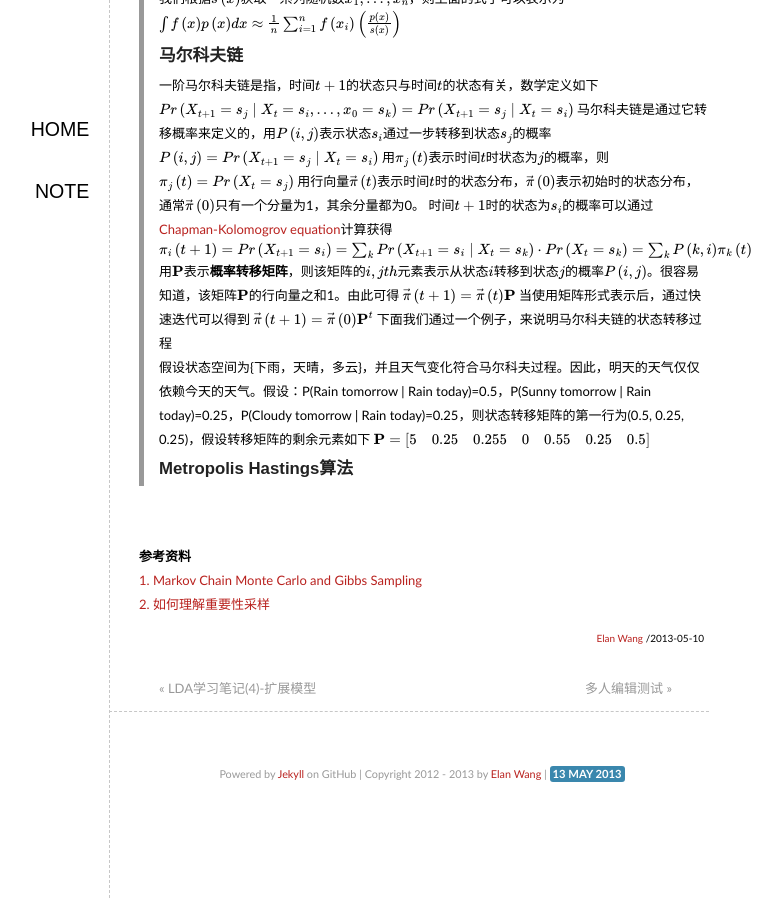
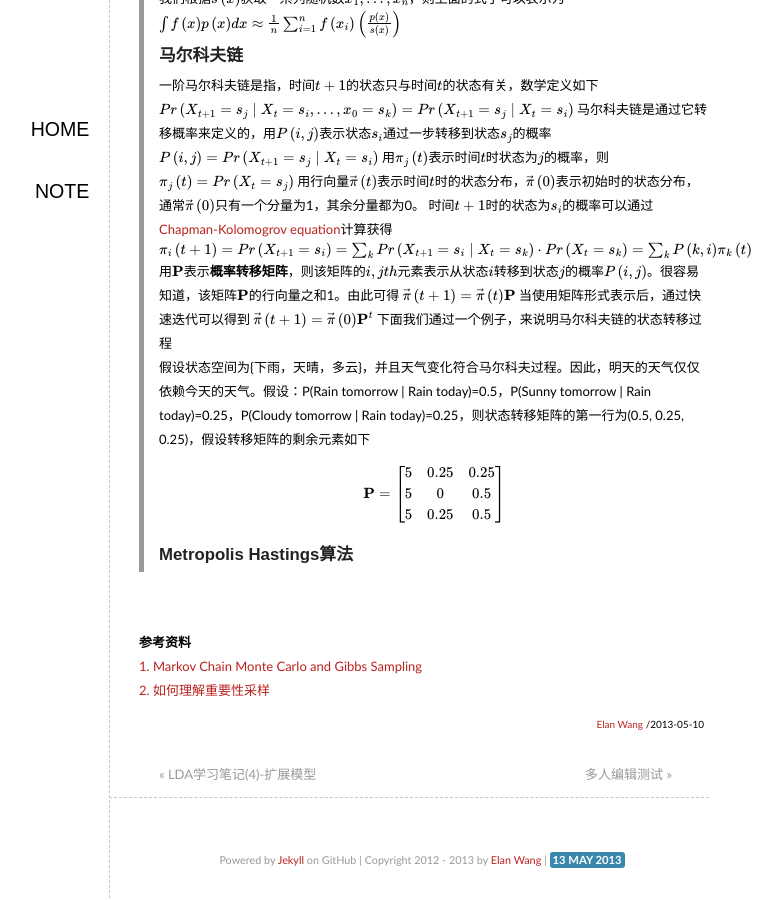
Before and after one commit to elan2wang/note, a Jekyll site: the page built from _posts/2013-05-10-LDA-note-mcmc-gibbs.md, in a window 1280 px wide and 900 px high, scrolled down 1009 px. Shown: the whole window, without its empty margins (291-1073 px from the left). Built offline with Jekyll 4.4.1, drawn with Linux system fonts in a browser that asks for light colours; formulas are drawn with MathJax 3; before the commit the page ends 1823 px from its top, so only the background shows below that.

Commit message:
edit LDA note MCMC and Gibbs sampling

```diff
--- a/_posts/2013-05-10-LDA-note-mcmc-gibbs.md
+++ b/_posts/2013-05-10-LDA-note-mcmc-gibbs.md
@@ -76,14 +76,14 @@ $$
 $$
 下面我们通过一个例子，来说明马尔科夫链的状态转移过程
 >假设状态空间为{下雨，天晴，多云}，并且天气变化符合马尔科夫过程。因此，明天的天气仅仅依赖今天的天气。假设：P(Rain tomorrow | Rain today)=0.5，P(Sunny tomorrow | Rain today)=0.25，P(Cloudy tomorrow | Rain today)=0.25，则状态转移矩阵的第一行为(0.5, 0.25, 0.25)，假设转移矩阵的剩余元素如下
->$$
+><p>$$
 >\mathbf{P}=
 >\begin{bmatrix}
->5 & 0.25 & 0.25
->5 & 0 & 0.5
->5 & 0.25 & 0.5
+>5 & 0.25 & 0.25 \\
+>5 & 0 & 0.5  \\
+>5 & 0.25 & 0.5  \\
 >\end{bmatrix}
->$$
+>$$</p>
 ###Metropolis Hastings算法
 
 
```
